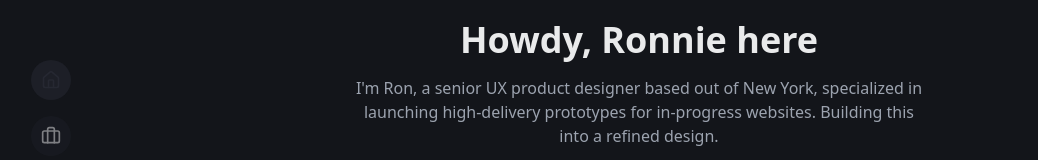
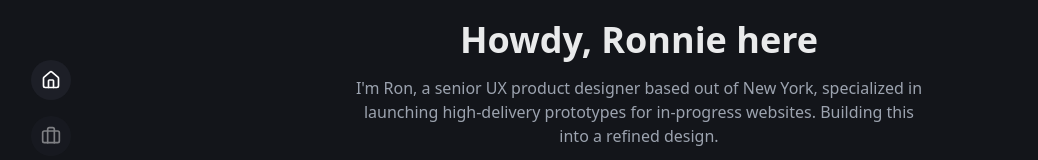
Before and after one commit to shaihq/template-final-designfolio-v1, a React (Vite) app: page / in a window 1280 px wide. Shown: the part 180-340 px from the top of the page, without its empty margins (1-1039 px from the left). Built offline with nearby package versions, Linux system fonts and the light colour scheme.

Commit message:
Update sidebar icon color
Change the selected icon color in the sidebar navigation to white for better visibility.
[skip gpt_engineer]

```diff
--- a/src/components/FloatingNav.tsx
+++ b/src/components/FloatingNav.tsx
@@ -55,7 +55,7 @@ export const FloatingNav = () => {
             <div className="flex items-center justify-center w-10 h-10 rounded-full bg-card hover:bg-primary/10 transition-colors">
               <Icon
                 className={`w-5 h-5 ${
-                  activeSection === id ? "text-primary" : "text-foreground"
+                  activeSection === id ? "text-white" : "text-foreground"
                 }`}
               />
             </div>
```
